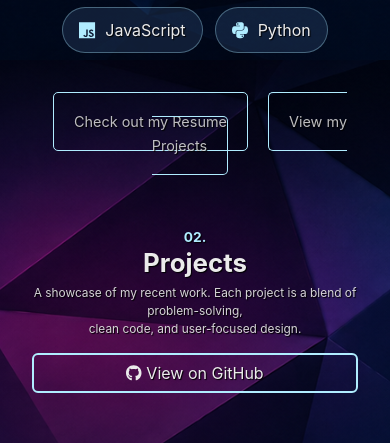
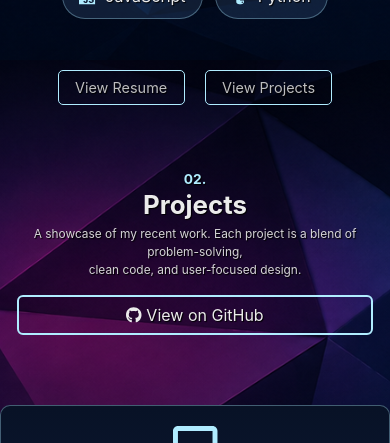
Before and after one commit to JayPTucker/React-Portfolio, a React (Create React App) app: page / in a window 390 px wide. Shown: the part 784-1227 px from the top of the page. Built offline with nearby package versions, Linux system fonts and the light colour scheme; no server answers.

Commit message:
Fixed Mobile bug
-> Resizing issue with Mobile fixed

```diff
--- a/src/pages/Contact.js
+++ b/src/pages/Contact.js
@@ -1,5 +1,5 @@
-import React from 'react';
-import { useState } from 'react';
+import React, { useState } from 'react';
+import { motion } from 'framer-motion';
 import { Container, Row, Col } from 'react-bootstrap';
 import { FontAwesomeIcon } from '@fortawesome/react-fontawesome';
 
@@ -20,6 +20,16 @@ import {
 import '../styles/Contact.css';
 
 import emailjs from '@emailjs/browser';
+
+// Animation Variants
+const projectVariants = {
+  hidden: { opacity: 0, y: 50 },
+  visible: {
+    opacity: 1,
+    y: 0,
+    transition: { duration: 1 },
+  },
+};
 
 function Contact() {
 
@@ -44,6 +54,12 @@ const sendEmail = (e) => {
 };
 
   return (
+    <motion.div
+      initial="hidden"
+      whileInView="visible"
+      viewport={{ once: true, amount: 0.2 }}
+      variants={projectVariants}
+    >
     <section className="contact-section" id="contactRow">
     <Container>
         <Row className="align-items-start">
@@ -241,6 +257,7 @@ const sendEmail = (e) => {
 
     </Container>
     </section>
+    </motion.div>
   );
 }
 
--- a/src/pages/Home.js
+++ b/src/pages/Home.js
@@ -41,7 +41,7 @@ const Home = () => {
       <motion.div
         initial="hidden"
         whileInView="visible"
-        viewport={{ once: true, amount: 0.8 }}
+        viewport={{ once: true, amount: 0.6 }}
         variants={projectVariants}
       >
         <Row className="FrontPageRow" id="home">
@@ -87,10 +87,10 @@ const Home = () => {
               rel="noopener noreferrer"
               href="https://drive.google.com/file/d/1G0FqwVXcEtQ6gp5xPqWjyeNZ5pLx0ksw/view?usp=sharing"
             >
-              Check out my Resume
+              View Resume
             </a>
             <a href="#projects" className="bioNavBtn">
-              View my Projects
+              View Projects
             </a>
           </Col>
           <Col md={4} sm={12} className="text-center">
@@ -107,23 +107,17 @@ const Home = () => {
 {/* ======================================= */}
 
       {/* CONTACT ME SECTION */}
-      <motion.div
-        initial="hidden"
-        whileInView="visible"
-        viewport={{ once: true, amount: 0.4 }}
-        variants={projectVariants}
-      >
-        <Contactsection />
-      </motion.div>
+
+      <Contactsection />
 
       {/* CREDITS SECTION */}
       <motion.div
         initial="hidden"
         whileInView="visible"
-        viewport={{ once: true, amount: 0.8 }}
+        viewport={{ once: true, amount: 0.2 }}
         variants={projectVariants}
       >
-        <Row className="justify-content-center creditsRow">
+        <Row className="justify-content-center text-center creditsRow">
           <Col md={12}>
             <a className="githubLink" target="_blank" rel="noreferrer" href="https://github.com/JayPTucker/React-Portfolio">Designed and built by Jay Paul Tucker</a>
           </Col>
--- a/src/pages/Projects.js
+++ b/src/pages/Projects.js
@@ -99,7 +99,7 @@ const Projects = () => {
     <motion.div
       initial="hidden"
       whileInView="visible"
-      viewport={{ once: true, amount: 0.1 }}
+      viewport={{ once: true, amount: 0.2 }}
       variants={projectVariants}
     >
       <Container fluid>
--- a/src/styles/Home.css
+++ b/src/styles/Home.css
@@ -48,7 +48,6 @@ html {
   font-weight: bold;
   margin-top: 100px !important;
 }
-
 
 
 .FrontPageRow, .aboutMeRow, .contactRow {
@@ -145,7 +144,7 @@ html {
   font-size: calc(1vmax + 6px);
   color: #b0ecff;
   border: 1px solid #b0ecff;
-  padding: 20px;
+  padding: calc(0.5vmax + 4px) calc(1vmax + 8px);
   border-radius: 5px;
   margin: 0px 10px;
   transition: all 0.2s ease-in-out;
@@ -194,7 +193,7 @@ html {
       margin-bottom: 200px !important;
     }
     .FrontPageRow, #projects, .contactRow {
-      margin: 70px 20px !important; /* Gives our shortcuts room to breathe at the bottom left and right */
+      margin: 70px 5px !important; /* Gives our shortcuts room to breathe at the bottom left and right */
       text-align: center !important;
       justify-content: center !important;
     }
```
